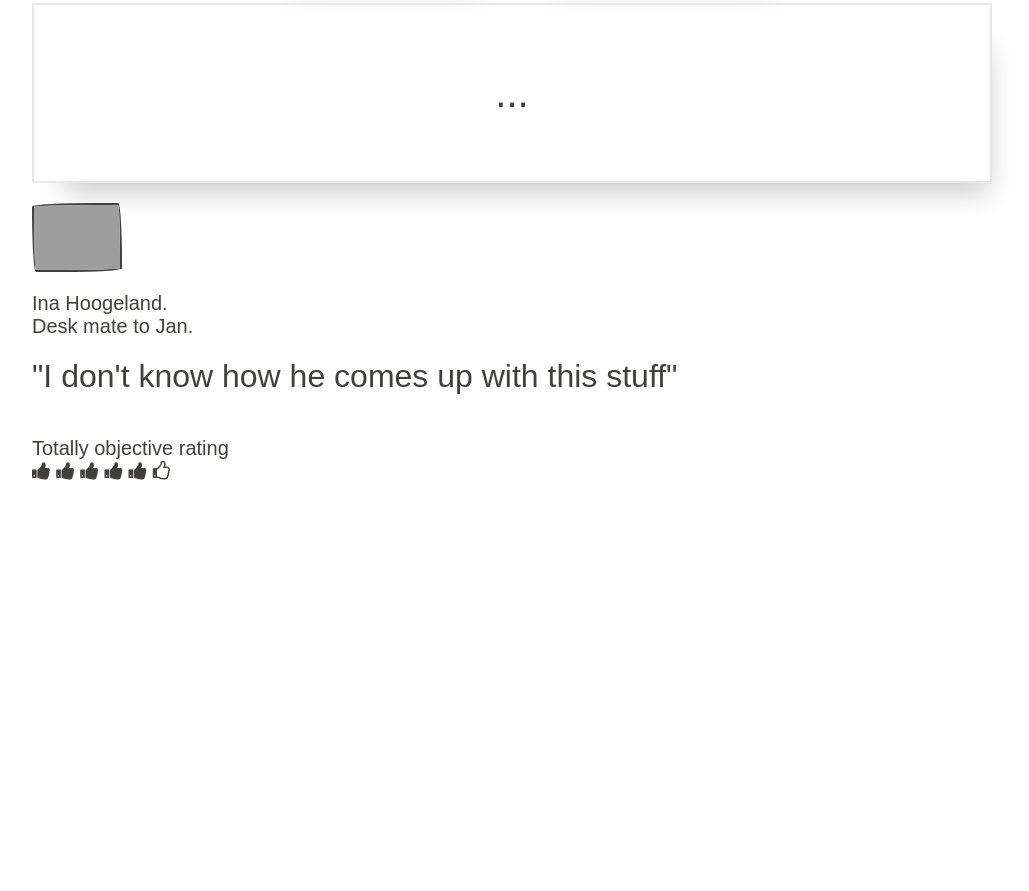
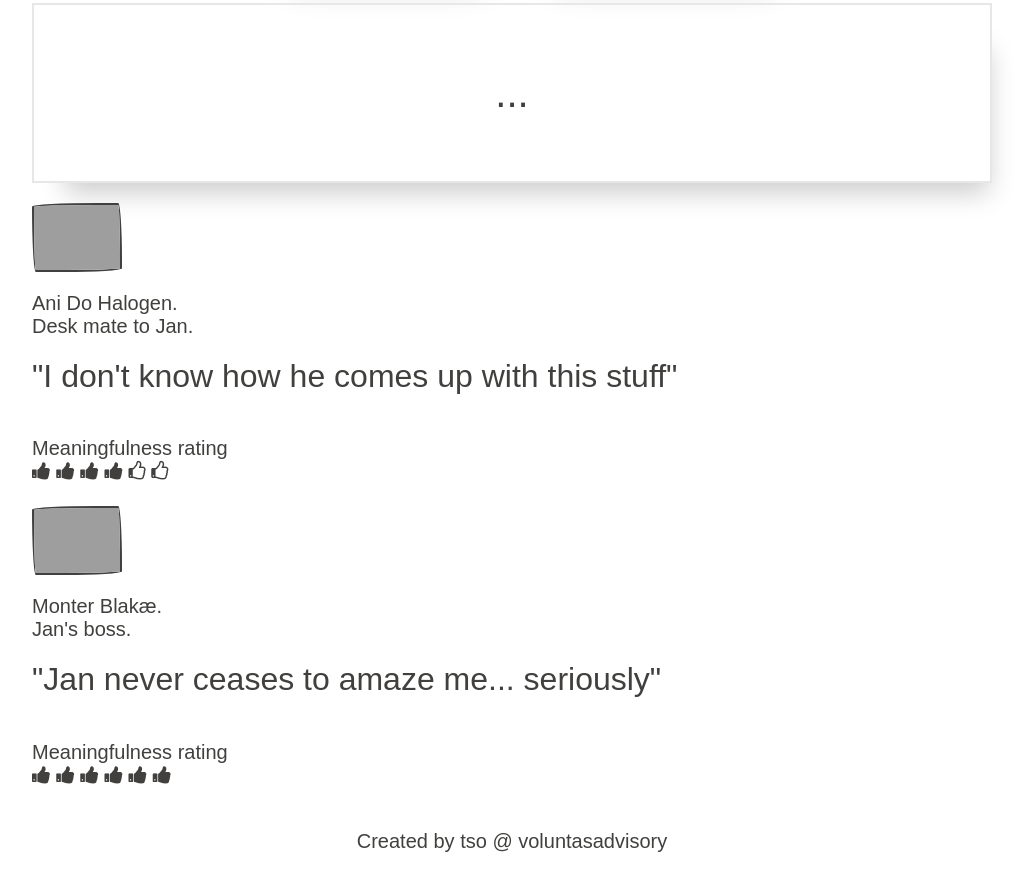
Before and after one commit to eggersquote/eggersquote.github.io, a plain HTML site: page index.html in a window 1280 px wide. Shown: the part 487-1378 px from the top of the page, without its empty margins (128-1157 px from the left). Before the commit the page ends 990 px from the top, so only its background shows below. Drawn offline with nearby package versions, Linux system fonts and the light colour scheme; grey boxes are pictures that could not be loaded; a web font is replaced by a local one.

Commit message:
Chaos still

```diff
--- a/index.html
+++ b/index.html
@@ -98,23 +98,40 @@ header {
 
 				<div class="container">
   <img src="https://www.asianscientist.com/wp-content/uploads/bfi_thumb/animal-animal-photography-ape-1670413-38cshn63e0eeraruoe2k1s.jpg" alt="error notify tso@voluntasadvisory.com" style="width:90px">
-  <p><span>Ina Hoogeland.</span> <br> Desk mate to Jan.</p>
+  <p><span>Ani Do Halogen.</span> <br> Desk mate to Jan.</p>
    <p> <font size = "6"> "I don't know how he comes up with this stuff" </font> <br> </p>
 
   <link rel="stylesheet" href="https://cdnjs.cloudflare.com/ajax/libs/font-awesome/4.7.0/css/font-awesome.min.css">
 
-<span class="heading"> <br> Totally objective rating <br> </span>
+<span class="heading"> <br> Meaningfulness rating <br> </span>
+<i class="fa fa-thumbs-up" aria-hidden="true"></i>
+<i class="fa fa-thumbs-up" aria-hidden="true"></i>
+<i class="fa fa-thumbs-up" aria-hidden="true"></i>
+<i class="fa fa-thumbs-up" aria-hidden="true"></i>
+<i class="fa fa-thumbs-o-up" aria-hidden="true"></i>
+<i class="fa fa-thumbs-o-up" aria-hidden="true"> </i>
+
+</div>
+				<div class="container">
+				<br>
+  <img src="https://thumbs-prod.si-cdn.com/n7Z82GD9Eav_CtpnzizNo66-dKc=/420x240/https://public-media.si-cdn.com/filer/d6/93/d6939718-4e41-44a8-a8f3-d13648d2bcd0/c3npbx.jpg" alt="error notify tso@voluntasadvisory.com" style="width:90px">
+  <p><span>Monter Blakæ.</span> <br> Jan's boss.</p>
+   <p> <font size = "6"> "Jan never ceases to amaze me... seriously" </font> <br> </p>
+
+  <link rel="stylesheet" href="https://cdnjs.cloudflare.com/ajax/libs/font-awesome/4.7.0/css/font-awesome.min.css">
+
+<span class="heading"> <br> Meaningfulness rating <br> </span>
 <i class="fa fa-thumbs-up" aria-hidden="true"></i>
 <i class="fa fa-thumbs-up" aria-hidden="true"></i>
 <i class="fa fa-thumbs-up" aria-hidden="true"></i>
 <i class="fa fa-thumbs-up" aria-hidden="true"></i>
 <i class="fa fa-thumbs-up" aria-hidden="true"></i>
-<i class="fa fa-thumbs-o-up" aria-hidden="true"></i>
+<i class="fa fa-thumbs-up" aria-hidden="true"></i>
 
 </div>
 
          <footer>
-          <p></p>
+          <p> <br> Created by tso @ voluntasadvisory</p>
          </footer>
         </div>
 
```
